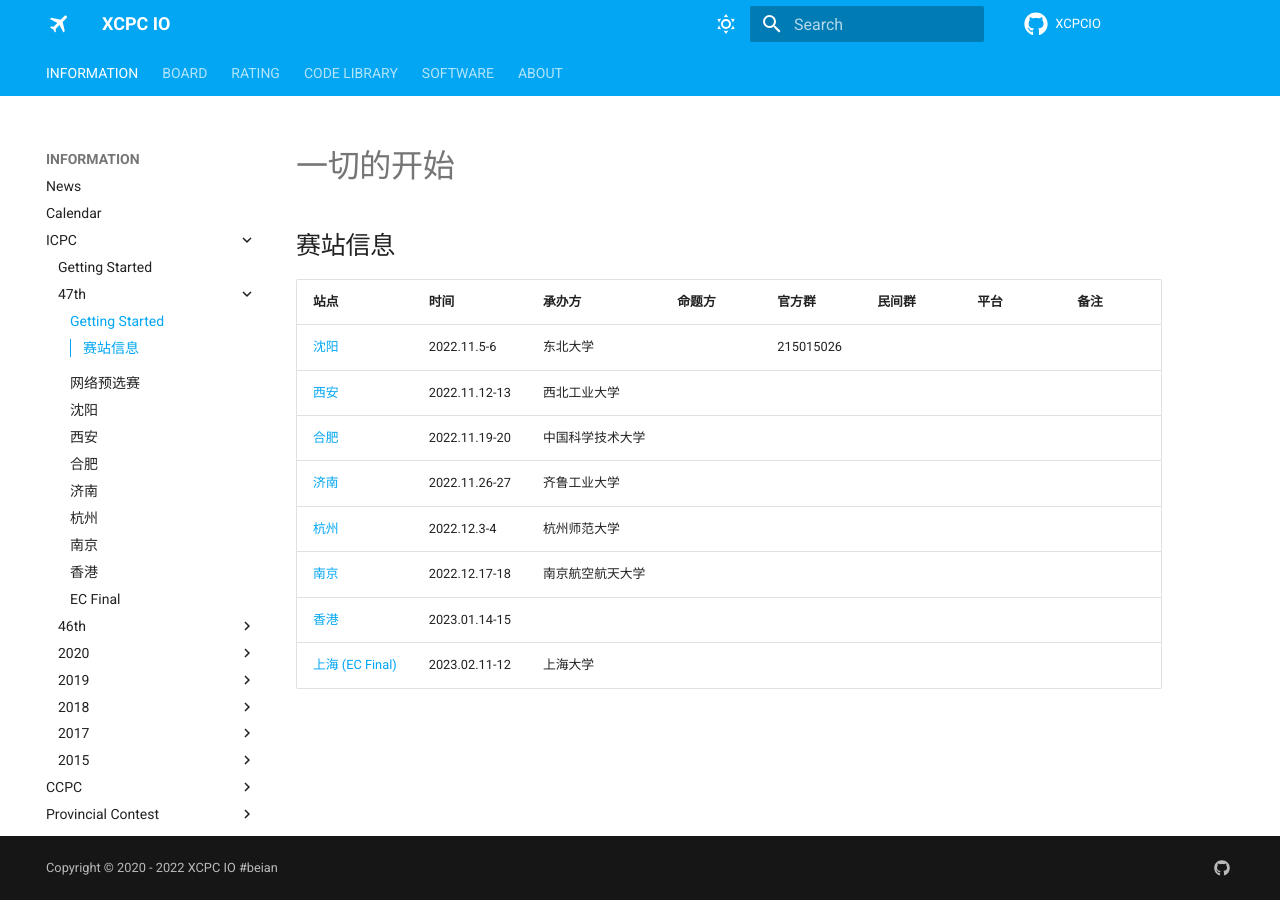
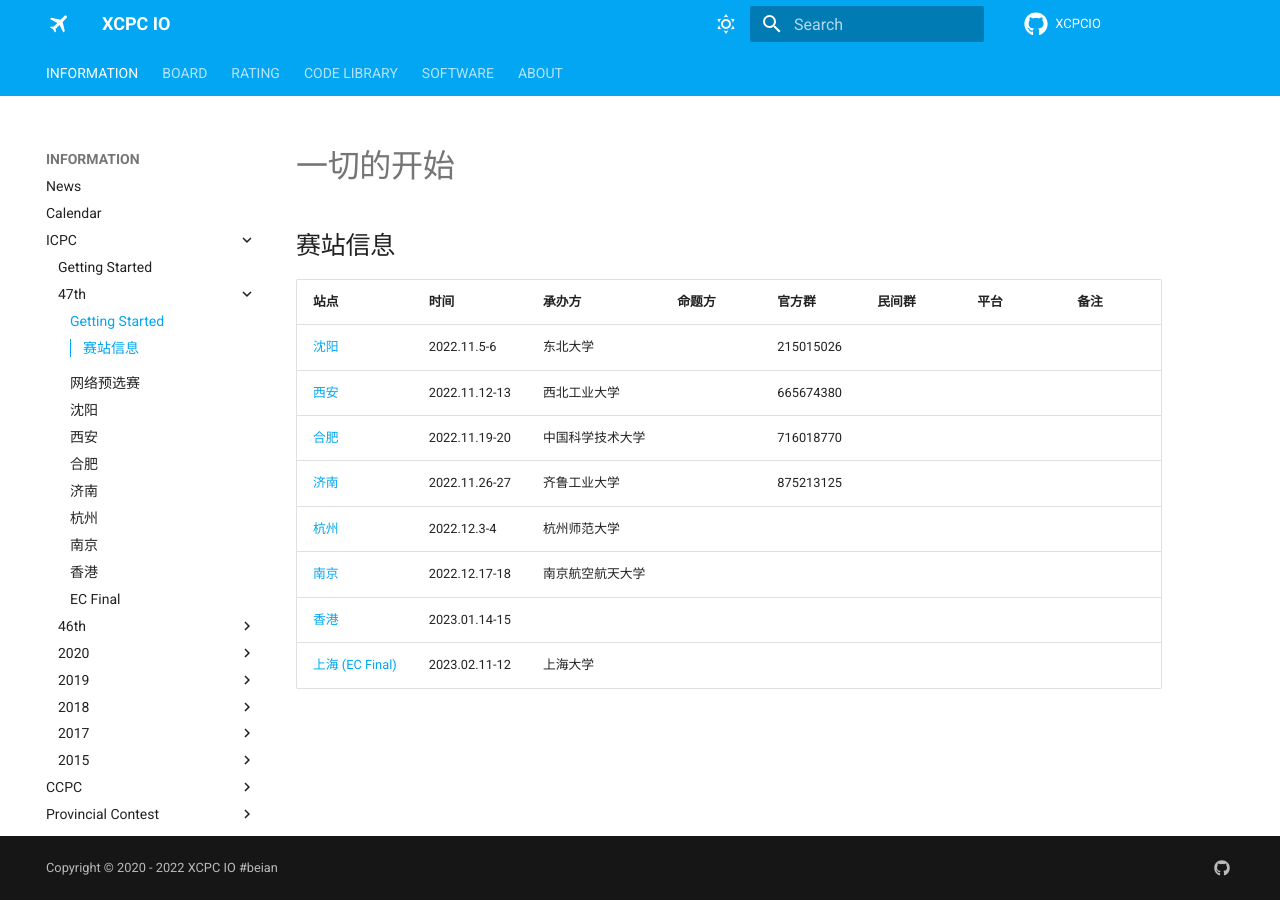
Before and after one commit to xcpcio/docs, an MkDocs documentation site: the page built from docs/info/icpc/47th/index.md, in a window 1280 px wide. Built offline with MkDocs 1.6.1 and Material for MkDocs 9.7.7, drawn with Linux system fonts in a browser that asks for light colours; comment, search, counter and statistics services are not loaded.

Commit message:
UPD 西安、合肥、济南 官方群

```diff
--- a/docs/info/icpc/47th/index.md
+++ b/docs/info/icpc/47th/index.md
@@ -2,13 +2,13 @@
 
 ## 赛站信息
 
-| 站点                             | 时间          | 承办方           | 命题方 | 官方群    | 民间群 | 平台 | 备注 |
-| :------------------------------- | :------------ | :--------------- | :----- | :-------- | :----- | :--- | :--- |
-| [沈阳](./shenyang.md)            | 2022.11.5-6   | 东北大学         |        | 215015026 |        |      |      |
-| [西安](./xian.md)                | 2022.11.12-13 | 西北工业大学     |        |           |        |      |      |
-| [合肥](./hefei.md)               | 2022.11.19-20 | 中国科学技术大学 |        |           |        |      |      |
-| [济南](./jinan.md)               | 2022.11.26-27 | 齐鲁工业大学     |        |           |        |      |      |
-| [杭州](./hangzhou.md)            | 2022.12.3-4   | 杭州师范大学     |        |           |        |      |      |
-| [南京](./nanjing.md)             | 2022.12.17-18 | 南京航空航天大学 |        |           |        |      |      |
-| [香港](./hongkong.md)            | 2023.01.14-15 |                  |        |           |        |      |      |
-| [上海 (EC Final)](./shanghai.md) | 2023.02.11-12 | 上海大学         |        |           |        |      |      |
+| 站点                             | 时间            | 承办方      | 命题方 | 官方群       | 民间群 | 平台  | 备注  |
+|:-------------------------------|:--------------|:---------|:----|:----------|:----|:----|:----|
+| [沈阳](./shenyang.md)            | 2022.11.5-6   | 东北大学     |     | 215015026 |     |     |     |
+| [西安](./xian.md)                | 2022.11.12-13 | 西北工业大学   |     | 665674380 |     |     |     |
+| [合肥](./hefei.md)               | 2022.11.19-20 | 中国科学技术大学 |     | 716018770 |     |     |     |
+| [济南](./jinan.md)               | 2022.11.26-27 | 齐鲁工业大学   |     | 875213125 |     |     |     |
+| [杭州](./hangzhou.md)            | 2022.12.3-4   | 杭州师范大学   |     |           |     |     |     |
+| [南京](./nanjing.md)             | 2022.12.17-18 | 南京航空航天大学 |     |           |     |     |     |
+| [香港](./hongkong.md)            | 2023.01.14-15 |          |     |           |     |     |     |
+| [上海 (EC Final)](./shanghai.md) | 2023.02.11-12 | 上海大学     |     |           |     |     |     |
```
